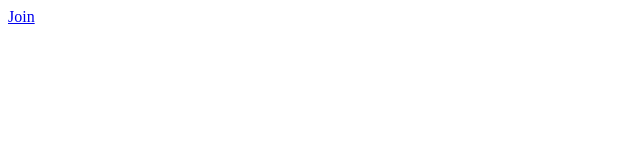
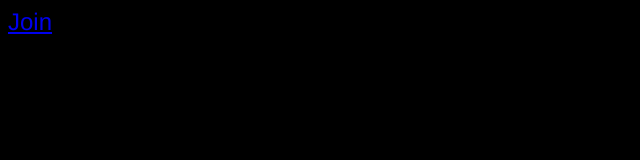
Before and after one commit to dylanbeattie/KaboomJS, a website: page public/index.html in a window 1280 px wide. Shown: the whole page, without its empty margins (0-640 px from the left). Drawn offline with Linux system fonts and the light colour scheme.

Commit message:
Fixed missing css

```diff
--- a/public/index.html
+++ b/public/index.html
@@ -3,6 +3,7 @@
 <html>
 	<head>
 		<title>KaboomJS</title>
+	<link rel="stylesheet" type="text/css" href="css/bomber.css" media="screen" />
 	</head>
 
 	<body>
```
